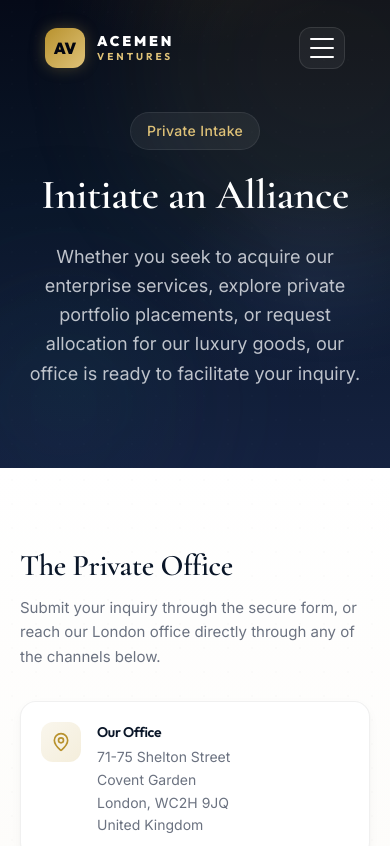
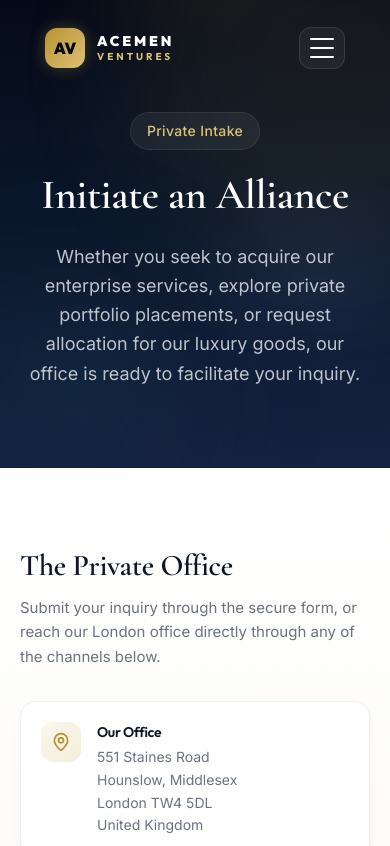
Before and after one commit to Bilalabbasid/Acemen, a Next.js app: page /contact in a window 390 px wide. Shown: the top 846 px of the page. Built offline with nearby package versions, Linux system fonts and the light colour scheme.

Commit message:
Update registered address to 551 Staines Road, Hounslow and phone to +44 7587 386522

```diff
--- a/src/app/contact/ContactPageClient.tsx
+++ b/src/app/contact/ContactPageClient.tsx
@@ -19,9 +19,9 @@ const contactInfo = [
     icon: <MapPin className="w-5 h-5" />,
     title: "Our Office",
     lines: [
-      "71-75 Shelton Street",
-      "Covent Garden",
-      "London, WC2H 9JQ",
+      "551 Staines Road",
+      "Hounslow, Middlesex",
+      "London TW4 5DL",
       "United Kingdom",
     ],
     action: null,
@@ -38,10 +38,10 @@ const contactInfo = [
   {
     icon: <Phone className="w-5 h-5" />,
     title: "Call Us",
-    lines: ["+44 (0) 0000 000000"],
+    lines: ["+44 7587 386522"],
     action: {
       label: "Call now →",
-      href: "tel:+440000000000",
+      href: "tel:+447587386522",
     },
   },
   {
@@ -177,7 +177,7 @@ export default function ContactPageClient() {
                   </div>
                   <div>
                     <p className="text-white font-semibold text-sm">London, United Kingdom</p>
-                    <p className="text-gray-300 text-xs">71-75 Shelton Street, Covent Garden</p>
+                    <p className="text-gray-300 text-xs">551 Staines Road, Hounslow, Middlesex</p>
                   </div>
                 </div>
               </div>
--- a/src/components/Footer.tsx
+++ b/src/components/Footer.tsx
@@ -150,7 +150,7 @@ export default function Footer() {
                   <MapPin className="w-3.5 h-3.5 text-gold-400" />
                 </div>
                 <span className="text-gray-400 leading-relaxed">
-                  71-75 Shelton Street, Covent Garden, London, WC2H 9JQ, United Kingdom
+                  551 Staines Road, Hounslow, Middlesex, London TW4 5DL, United Kingdom
                 </span>
               </li>
               <li className="flex items-center gap-3">
@@ -169,10 +169,10 @@ export default function Footer() {
                   <Phone className="w-3.5 h-3.5 text-gold-400" />
                 </div>
                 <a
-                  href="tel:+440000000000"
+                  href="tel:+447587386522"
                   className="text-gray-400 hover:text-gold-400 transition-colors"
                 >
-                  +44 (0) 0000 000000
+                  +44 7587 386522
                 </a>
               </li>
             </ul>
```
